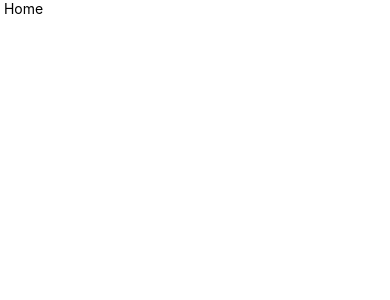
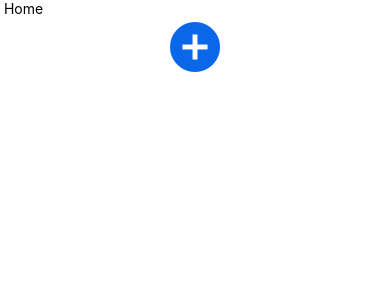
Before and after one commit to Qz-C/clockier, a React Native app: screen / in a window 390 px wide. Shown: the top 300 px of the page. Built offline with nearby package versions, Linux system fonts and the light colour scheme.

Commit message:
add component AddEventButton

```diff
--- a/App.tsx
+++ b/App.tsx
@@ -1,5 +1,5 @@
-import React from 'react';
-import Home from './src/screens/Home'
+import React from "react";
+import Home from "./src/screens/Home"
 
 const App: React.FC = () => {
 
--- a/package.json
+++ b/package.json
@@ -11,7 +11,8 @@
   },
   "dependencies": {
     "react": "16.13.1",
-    "react-native": "0.63.4"
+    "react-native": "0.63.4",
+    "react-native-vector-icons": "^8.0.0"
   },
   "devDependencies": {
     "@babel/core": "^7.8.4",
@@ -20,6 +21,7 @@
     "@types/jest": "^26.0.20",
     "@types/react": "^17.0.1",
     "@types/react-native": "^0.63.48",
+    "@types/react-native-vector-icons": "^6.4.6",
     "@types/react-test-renderer": "^17.0.0",
     "babel-jest": "^25.1.0",
     "eslint": "^6.5.1",
--- /dev/null
+++ b/src/components/AddEventButton.tsx
@@ -0,0 +1,36 @@
+import React from "react";
+import {
+    SafeAreaView,
+    TouchableHighlight,
+    StyleSheet
+} from "react-native";
+
+import Icon from "react-native-vector-icons/MaterialIcons"
+
+interface Props{
+
+}
+
+const AddEvent: React.FC<Props> = (props) => {
+    return(
+        <SafeAreaView style={styles.container}>
+            <TouchableHighlight style={styles.button}>
+                <Icon name={"add-circle"} size={60} color={"#0A68E8"}/>
+            </TouchableHighlight>
+        </SafeAreaView>
+    )
+}
+
+const styles = StyleSheet.create({
+    container: {
+        width: '100%',
+        zIndex: 99,
+        alignContent: 'center',
+        justifyContent: 'center'
+    },
+    button: {
+        alignSelf: 'center'
+    }
+})
+
+export default AddEvent;
--- a/src/screens/Home.tsx
+++ b/src/screens/Home.tsx
@@ -5,6 +5,8 @@ import {
     View,
     SafeAreaView,
 } from "react-native";
+
+import AddEventButton from "../components/AddEventButton"
 
 export interface Props {
 
@@ -15,6 +17,7 @@ const Home: React.FC<Props> = (props) => {
     return (
       <SafeAreaView>
           <Text> Home </Text>
+          <AddEventButton></AddEventButton>
       </SafeAreaView>
     );
   };
```
Also changed, not shown: 4 other files (tests, documents, lock files or other folders).
